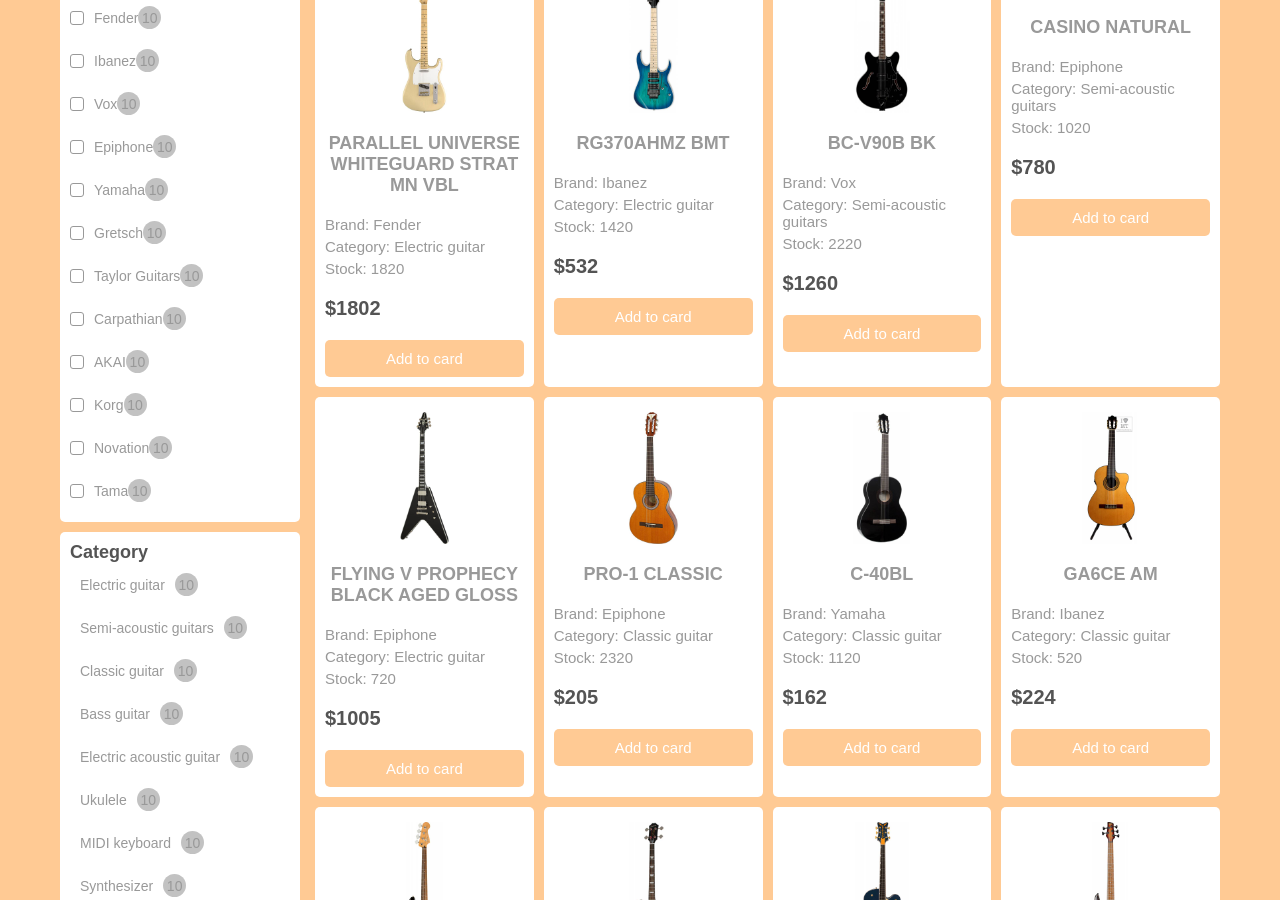
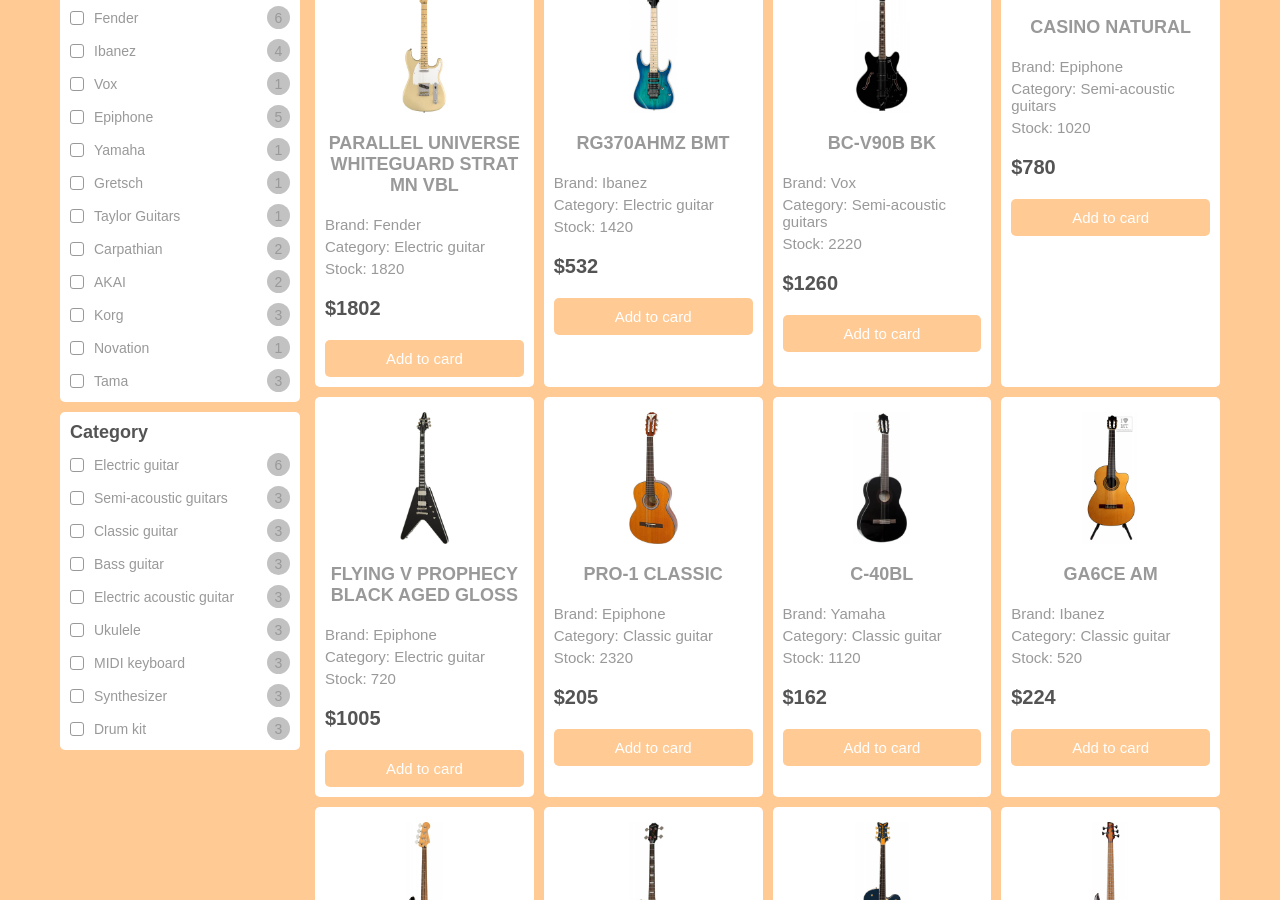
Before and after one commit to AKiroi/online-store, a website built with webpack: page src/index.html in a window 1280 px wide. Shown: the part 190-1090 px from the top of the page. Built offline with nearby package versions, Linux system fonts and the light colour scheme; files whose address does not match are found by name.

Commit message:
feat: add categoryFilters, countCategoryObj

```diff
--- a/src/components/filters/BrandFilters.ts
+++ b/src/components/filters/BrandFilters.ts
@@ -1,5 +1,5 @@
 import { createHTMLElement } from '../../utils/createHTMLElement';
-import dataGoods from '../../data/data';
+import dataGoods, { countBrandsObj } from '../../data/data';
 import { Igoods } from '../../data/types';
 import { brandsArray } from './../../data/data';
 import { state } from '../../state/State';
@@ -13,11 +13,15 @@
   }
 
   filterBrand = (e: Event): void => {
-    const target = e.target as HTMLElement;
+    const target = e.target as HTMLInputElement;
     const dataBrand = target.getAttribute('data-brand') as string;
-    state.filters.brand.push(dataBrand);
-    const arr = state.filtredState();
-    this.callBack(arr);
+    if (target.checked === true) {
+      state.filters.brand.push(dataBrand);
+    } else {
+      const index = state.filters.brand.findIndex((item) => item === dataBrand)
+      state.filters.brand.splice(index, 1);
+    }
+    this.callBack(state.filtredState());
   }
 
   draw() {
@@ -37,9 +41,8 @@
       inputFilterCheckbox.addEventListener('change', this.filterBrand);
       const brandFilterCustomCheckbox = createHTMLElement('brand-filter__custom-checkbox', 'span');
       const brandFilterName = createHTMLElement('brand-filter__name', 'span', brandItem);
-      const brandFilterCount = createHTMLElement('brand-filter__count', 'span', '10');
-
-      //brandFilterItem.addEventListener('click', this.filterBrand);
+      const countBrand: string = String(countBrandsObj[brandItem]);
+      const brandFilterCount = createHTMLElement('brand-filter__count', 'span', countBrand);
 
       brandFilterWrapper.append(inputFilterCheckbox, brandFilterCustomCheckbox, brandFilterName, brandFilterCount);
       brandFilterItem.append(brandFilterWrapper);
--- a/src/components/filters/CategoryFilters.ts
+++ b/src/components/filters/CategoryFilters.ts
@@ -1,37 +1,82 @@
 
 import { createHTMLElement } from '../../utils/createHTMLElement';
-import dataGoods, { categoryArray } from '../../data/data';
+import dataGoods, { categoryArray, countCategoryObj } from '../../data/data';
 import { Igoods } from '../../data/types';
+import { state } from '../../state/State';
 
 class CategoryFilters {
+  callBack: (arg: Igoods[]) => void;
+  constructor (filterCallBack: (arg: Igoods[]) => void){
+    this.callBack = filterCallBack;
+  }
 
-  constructor() {
+  filterCategory = (e: Event): void => {
+    const target = e.target as HTMLInputElement;
+    const dataCategory = target.getAttribute('data-brand') as string;
+    if (target.checked === true) {
+      state.filters.category.push(dataCategory);
+    } else {
+      const index = state.filters.category.findIndex((item) => item === dataCategory)
+      state.filters.category.splice(index, 1);
+    }
+    this.callBack(state.filtredState());
   }
+
   draw() {
-    const categoriesFilterContainer = createHTMLElement(['filters__category', 'category-filter']);
-    const brandFilterTitle = createHTMLElement('category-filter__title', 'div', 'Category');
-    const brandFilterItems = createHTMLElement('category-filter__items');
+    const categoryFilterContainer = createHTMLElement(['filters__category', 'category-filter']);
+    const categoryFilterTitle = createHTMLElement('category-filter__title', 'div', 'Category');
+    const categoryFilterItems = createHTMLElement('category-filter__items');
 
+    categoryArray.forEach((categoryItem) => {
+      const categoryFilterItem = createHTMLElement('category-filter__item');
+      const categoryFilterWrapper = createHTMLElement('category-filter__wrapper', 'label');
 
-    brandFilterItems.innerHTML = categoryArray.map((category) => {
-      return (`
+      const inputFilterCheckbox = document.createElement('input') as HTMLInputElement;
+      inputFilterCheckbox.className = 'category-filter__checkbox';
+      inputFilterCheckbox.type = 'checkbox';
+      inputFilterCheckbox.name = 'brand';
+      inputFilterCheckbox.dataset.brand = categoryItem;
+      inputFilterCheckbox.addEventListener('change', this.filterCategory);
+      const categoryFilterCustomCheckbox = createHTMLElement('brand-filter__custom-checkbox', 'span');
+      const categoryFilterName = createHTMLElement('brand-filter__name', 'span', categoryItem);
+      const countBrand: string = String(countCategoryObj[categoryItem]);
+      const categoryFilterCount = createHTMLElement('brand-filter__count', 'span', countBrand);
 
-        <label class="category-filter__wrapper">
-          <div class="category-filter__item">
-          <input type="checkbox" class="category-filter__checkbox" name="category">
-          <span class=category-filter__custom-checkbox""></span>
-          <span class="category-filter__name">${category}</span>
-          <div class="category-filter__count">10</div>
-          </div>
-        </label>
+      categoryFilterWrapper.append(inputFilterCheckbox, categoryFilterCustomCheckbox, categoryFilterName, categoryFilterCount);
+      categoryFilterItem.append(categoryFilterWrapper);
+      categoryFilterItems.append(categoryFilterItem);
+    });
 
-      `)
-    }).join('');
+    categoryFilterContainer.append(categoryFilterTitle, categoryFilterItems);
 
-    categoriesFilterContainer.append(brandFilterTitle, brandFilterItems);
-
-    return categoriesFilterContainer;
+    return categoryFilterContainer;
   }
 }
 
 export default CategoryFilters;
+
+
+//draw() {
+//  const categoriesFilterContainer = createHTMLElement(['filters__category', 'category-filter']);
+//  const brandFilterTitle = createHTMLElement('category-filter__title', 'div', 'Category');
+//  const brandFilterItems = createHTMLElement('category-filter__items');
+
+
+//  brandFilterItems.innerHTML = categoryArray.map((category) => {
+//    return (`
+//    <div class="category-filter__item">
+//      <label class="category-filter__wrapper">
+//        <input type="checkbox" class="category-filter__checkbox" name="category">
+//        <span class=category-filter__custom-checkbox""></span>
+//        <span class="category-filter__name">${category}</span>
+//        <div class="category-filter__count">10</div>
+//      </label>
+//    </div>
+
+//    `)
+//  }).join('');
+
+//  categoriesFilterContainer.append(brandFilterTitle, brandFilterItems);
+
+//  return categoriesFilterContainer;
+//}
--- a/src/components/main/Main.ts
+++ b/src/components/main/Main.ts
@@ -15,24 +15,27 @@
     public categoryFilters;
     public goods;
 
+    mainGoods = createHTMLElement('main__goods');
+
     constructor() {
         this.search = new Search();
         this.sort = new Sort();
         this.goods = new Goods();
         this.brandFilters = new BrandFilters(this.drawFiltredGoods);
-        this.categoryFilters = new CategoryFilters();
+        this.categoryFilters = new CategoryFilters(this.drawFiltredGoods);
     }
 
-    drawFiltredGoods(filtredGoods: Igoods[]): void {
+    drawFiltredGoods = (filtredGoods: Igoods[]) => {
       console.log(filtredGoods);
-      this.goods?.draw(filtredGoods);
+      this.mainGoods.innerHTML = '';
+      this.mainGoods.append(this.goods.draw(filtredGoods));
     }
 
     draws() {
         const main = createHTMLElement('main', 'main');
         const mainContaner = createHTMLElement('main__container');
         const mainFilters = createHTMLElement(['main__filters', 'filters']);
-        const mainGoods = createHTMLElement('main__goods');
+        //const mainGoods = createHTMLElement('main__goods');
         const goodsSort = createHTMLElement('goods-sort');
 
         const filtersButtons = createHTMLElement('filters__buttons');
@@ -52,9 +55,9 @@
         viewContainer.append(veiwButtonSmall, veiwButtonLarge);
 
         goodsSort.append(this.search.draw(), this.sort.draw(), viewContainer)
-        mainGoods.append(goodsSort, this.goods.draw(dataGoods));
+        this.mainGoods.append(goodsSort, this.goods.draw(dataGoods));
         mainFilters.append(filtersButtons, brandFilter, categoryFilter)
-        mainContaner.append(mainFilters, mainGoods);
+        mainContaner.append(mainFilters, this.mainGoods);
         main.append(mainContaner);
 
         return main;
--- a/src/data/data.ts
+++ b/src/data/data.ts
@@ -1,4 +1,4 @@
-import { Idb } from "./types";
+import { Idb, Igoods } from "./types";
 
 
 const dataGoods: Array<Idb> = [
@@ -304,8 +304,33 @@
   }
 ];
 
+type Count = {
+  [key: string]: number;
+}
+
 export const brandsArray: string[] = [...new Set(dataGoods.map(item => item.brand))];
 
 export const categoryArray: string[] = [...new Set(dataGoods.map(item => item.category))];
 
+export const countBrandsObj: Count = brandsArray.reduce((acc, brand) => {
+  let count = 0;
+  dataGoods.forEach((item) => {
+    if (brand.toLocaleLowerCase() === item.brand.toLocaleLowerCase()) count++;
+  })
+  acc[brand] = count;
+  return acc;
+}, {});
+
+export const countCategoryObj: Count = categoryArray.reduce((acc, category) => {
+  let count = 0;
+  dataGoods.forEach((item) => {
+    if (category.toLocaleLowerCase() === item.category.toLocaleLowerCase()) count++;
+  })
+  acc[category] = count;
+  return acc;
+}, {});
+
+
+
+
 export default dataGoods;
--- a/src/state/State.ts
+++ b/src/state/State.ts
@@ -14,15 +14,19 @@
 
 
 class State {
+  filtredGoods: Array<Igoods> = []
   filters: Filters  = initialFilters;
   goods: Array<Igoods> = dataGoods;
   search: string = '';
   sort: string = 'sort-by-price-down';
 
   filtredState() {
-    const filtredGoods = this.goods.filter((item: Igoods) => this.filters.brand.includes(item.brand));
-    return filtredGoods
+    this.filtredGoods = this.goods.filter((item: Igoods) => this.filters.brand.includes(item.brand));
+    this.filtredGoods = this.goods.filter((item: Igoods) => this.filters.category.includes(item.category));
+    return this.filtredGoods
   }
 }
 
 export const state = new State();
+
+console.log(state.category);
--- a/src/style/_filters-section.scss
+++ b/src/style/_filters-section.scss
@@ -49,13 +49,12 @@
   }
   &__item {
     //margin-bottom: 10px;
-    display: flex;
-    align-items: center;
-    cursor: pointer;
+    //display: flex;
+    //align-items: center;
+    //cursor: pointer;
     gap: 10px;
   }
   &__wrapper {
-    margin-bottom: 10px;
     display: flex;
     align-items: center;
     cursor: pointer;
@@ -63,15 +62,18 @@
   &__checkbox {
     display: none;
 
-    &:checked + .brand-filter__custom-checkbox:before {
+    &:checked + .brand-filter__custom-checkbox:before,
+    &:checked + .category-filter__custom-checkbox:before {
       opacity: 1;
     }
 
-    &:checked + .brand-filter__custom-checkbox {
+    &:checked + .brand-filter__custom-checkbox,
+    &:checked + .category-filter__custom-checkbox {
       border: 1px solid var(--color-orange);
     }
 
-    &:focus + .brand-filter__custom-checkbox {
+    &:focus + .brand-filter__custom-checkbox,
+    &:focus + .category-filter__custom-checkbox {
       box-shadow: 0px 0px 0px 1px #38577a, 0px 0px 10px #7e9bbd;
     }
   }
```
